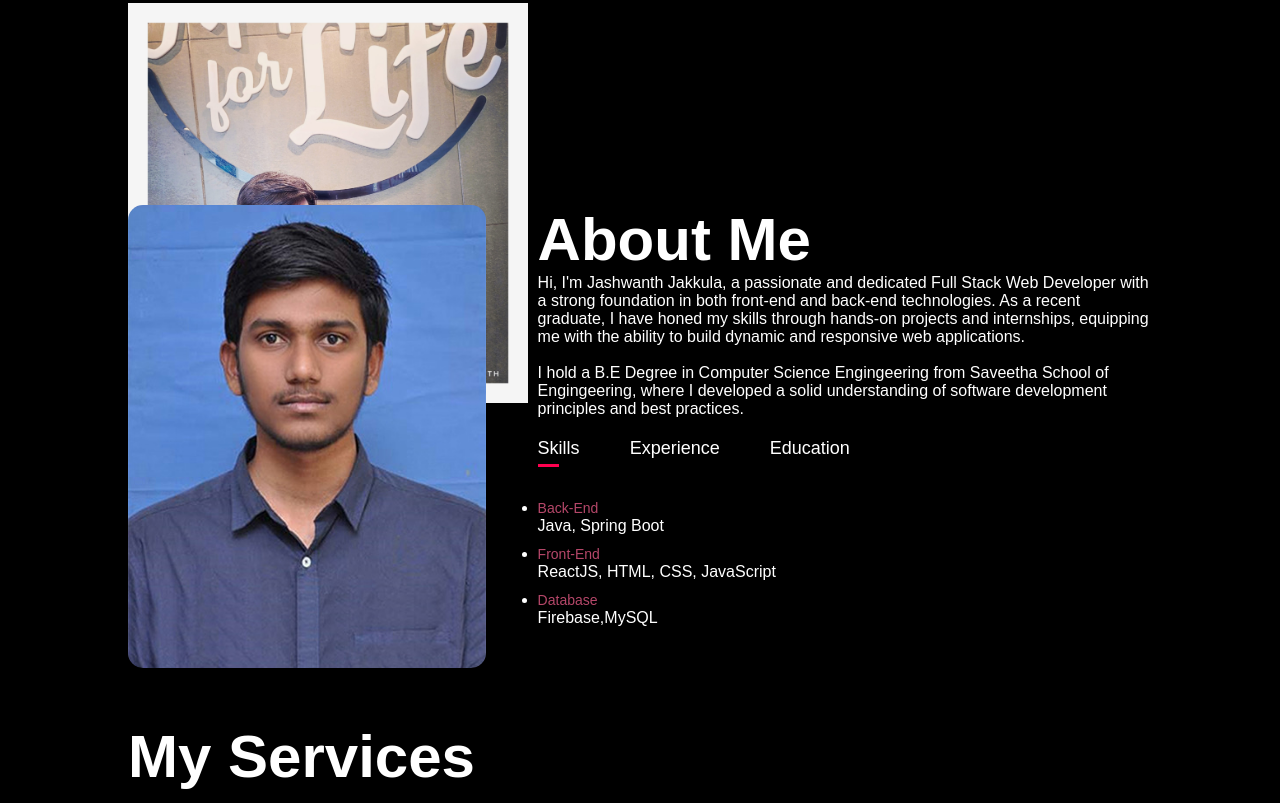
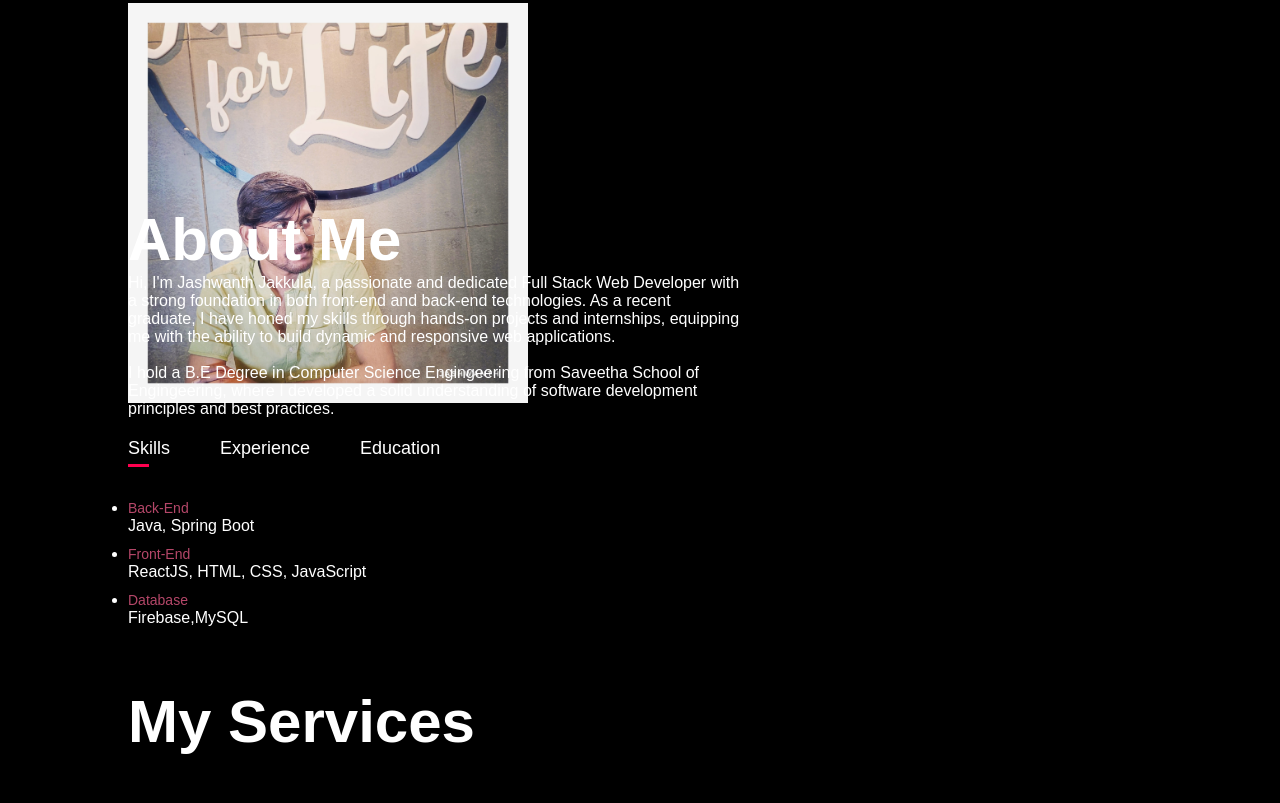
Before and after one commit to Jashwanth26/Portfolio-Website, a plain HTML site: page index.html in a window 1280 px wide. Shown: the part 605-1408 px from the top of the page. Drawn offline with Linux system fonts and the light colour scheme.

Commit message:
Update index.html

```diff
--- a/index.html
+++ b/index.html
@@ -37,9 +37,6 @@
     <div id="about">
         <div class="container">
             <div class="row">
-                <div class="about-col-1">
-                    <img src="IMG_0343.JPG">
-                </div>
                 <div class="about-col-2">
                     <h1 class="subtitle">About Me</h1>
                     <p>Hi, I'm Jashwanth Jakkula, a passionate and dedicated Full Stack Web Developer with a strong foundation in both front-end and back-end technologies. As a recent graduate, I have honed my skills through hands-on projects and internships, equipping me with the ability to build dynamic and responsive web applications. <br><br>
```
